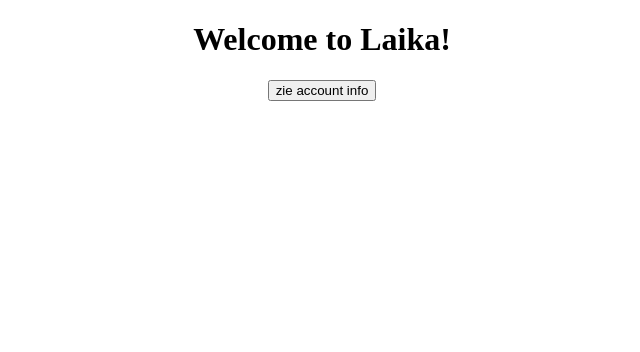
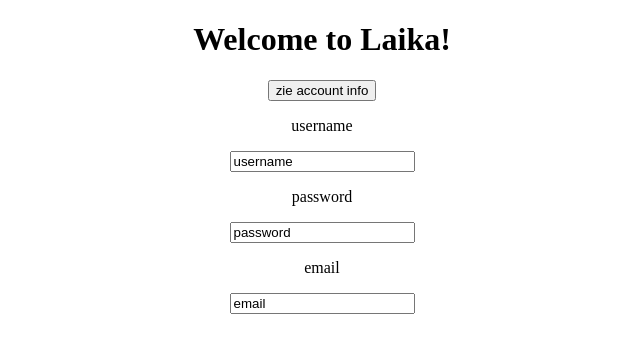
Before and after one commit to RDaanje/Laika, an Angular app: page / in a window 1280 px wide. Shown: the top 352 px of the page, without its empty margins (318-958 px from the left). Built offline with nearby package versions, Linux system fonts and the light colour scheme.

Commit message:
nietMergen

```diff
--- a/src/app/account/account.component.html
+++ b/src/app/account/account.component.html
@@ -1 +1,10 @@
 <button (click)="viewAccount()">zie account info</button>
+
+{{accounts | json}}
+
+<p>username</p>
+<input type="text" value="username">
+<p>password</p>
+<input type="text" value="password">
+<p>email</p>
+<input type="text" value="email">
--- a/src/app/account/account.component.ts
+++ b/src/app/account/account.component.ts
@@ -11,6 +11,7 @@
 })
 export class AccountComponent implements OnInit {
 
+  accounts: Account[];
   account: Account;
 
 
@@ -22,9 +23,17 @@
 
   viewAccount() {
     this.accountservice.retrieveAll().subscribe(
-      (account: Account) => this.account = account,
+      (accounts: Account[]) =>
+      {this.accounts = accounts},
 
     )
   }
 
+  createAccount(username: string, password: string, email: string){
+    this.accountservice.setAccount(this.account).subscribe(
+      (account: Account) =>
+      {this.account = new Account(username,password,email)}
+    )
+  }
+
 }
--- a/src/app/domain/account.ts
+++ b/src/app/domain/account.ts
@@ -2,16 +2,11 @@
 
 
 
-    constructor ( private _id: number,
+    constructor (
         private _username: string,
         private _password: string,
         private _email: string ) {}
 
-
-
-    get id () : number {
-        return this._id;
-    }
 
     get username() : string {
         return this._username;
--- a/src/app/service/account.service.ts
+++ b/src/app/service/account.service.ts
@@ -14,10 +14,13 @@
 
   constructor(public http: HttpClient) { }
 
-  public retrieveAll(): Observable<Account> {
-    console.log(this.http.get<Account>(`http://localhost:8080/api/account/1`));
-    return this.http.get<Account>(`http://localhost:8080/api/account/1`)
+  public retrieveAll(): Observable<Account[]> {
+    // console.log(this.http.get<Account>(`http://localhost:8080/api/account/1`));
+    return this.http.get<Account[]>(`http://localhost:8080/api/account/get`);
+  }
 
+  public setAccount(account: Account): Observable<Account>{
+    return this.http.post<Account>(`http://localhost:8080/api/account/create`, account, this.httpOptions);
   }
 
 }
```
